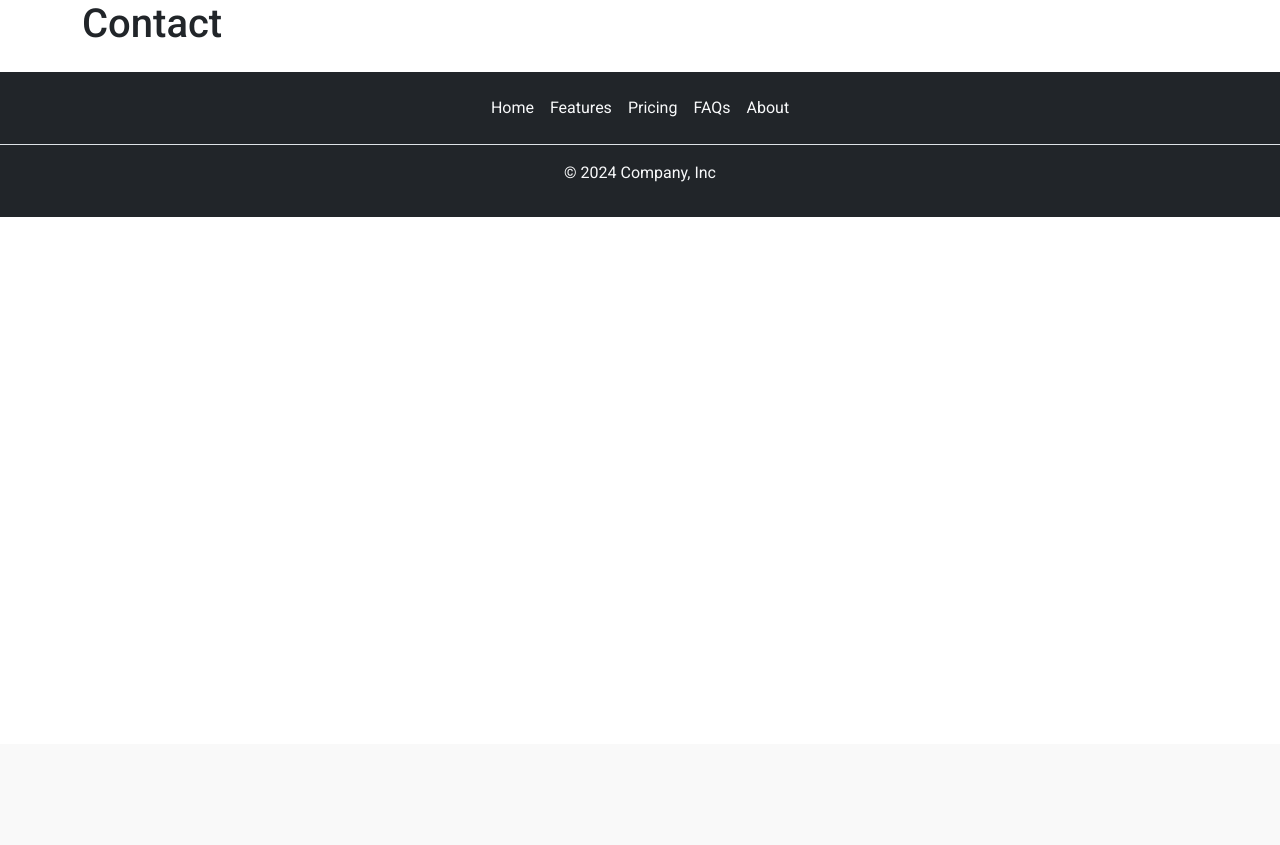
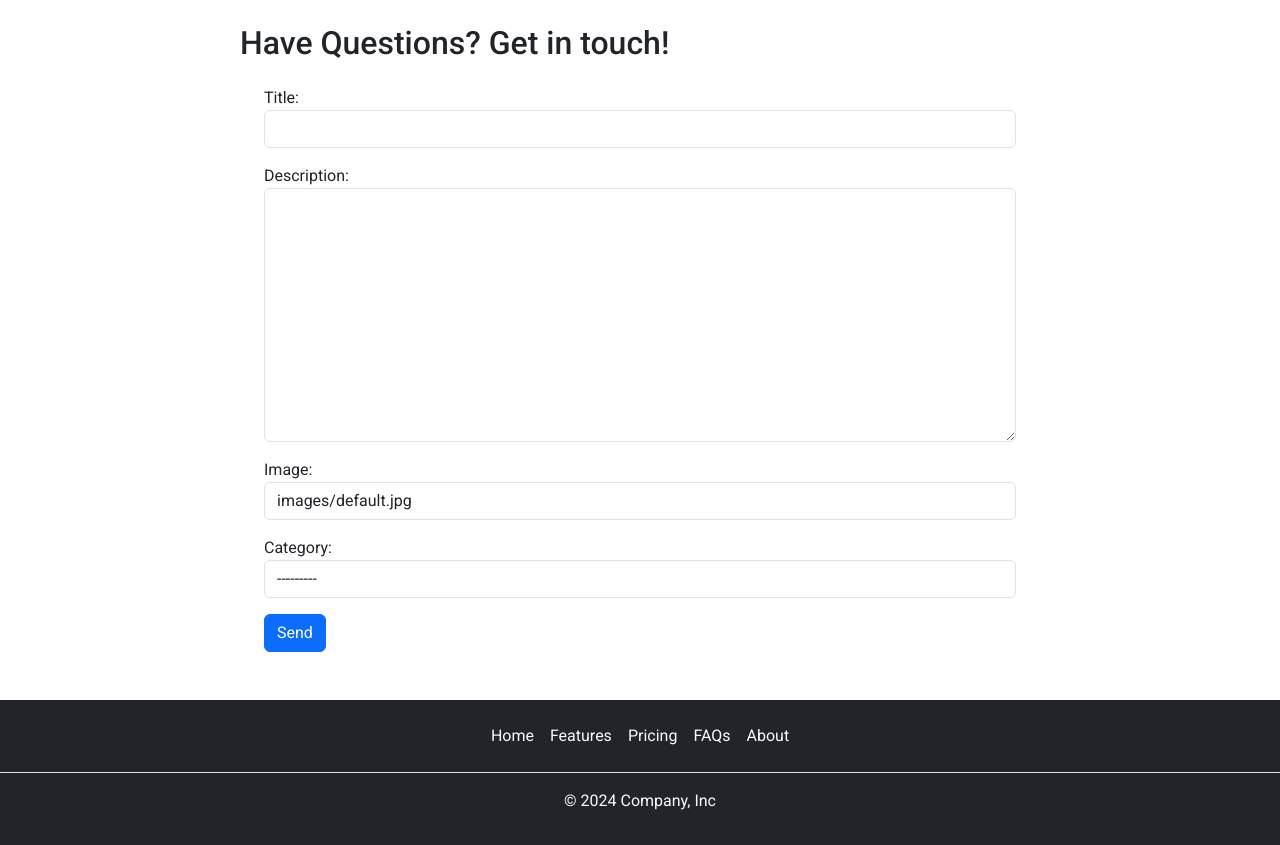
Before and after one commit to raed-nimer/CI-django-tech-blog, a Django app: template blogsApp/blog/templates/blog/contact.html in a window 1280 px wide. Shown: the part 56-901 px from the top of the page. Before the commit the page ends 273 px from the top, so only its background shows below. Run offline with Django 5.2, Linux system fonts and the light colour scheme; the template is opened without the code that fills it: values that come from a table or form of the project are taken from there, others are empty; parts of the project's set-up code (start-up, migrations or seed data) failed here and were passed over.

Commit message:
Create contact us page

```diff
--- a/blogsApp/blog/templates/blog/contact.html
+++ b/blogsApp/blog/templates/blog/contact.html
@@ -1,6 +1,16 @@
 {% extends 'layout.html' %}
 
 {% block content %}
-<h1>Contact</h1>
-
+<div class="container mt-4">
+    <div class="d-flex justify-content-center">
+        <div style="width: 800px; max-width: 800px;">
+            <h2>Have Questions? Get in touch!</h2>
+            <form method="POST" class="m-4">
+                {% csrf_token %}
+                {{ form.as_p }}
+                <button type="submit" class="btn btn-primary">Send</button>
+            </form>
+        </div>
+    </div>
+</div>
 {% endblock %}
```
